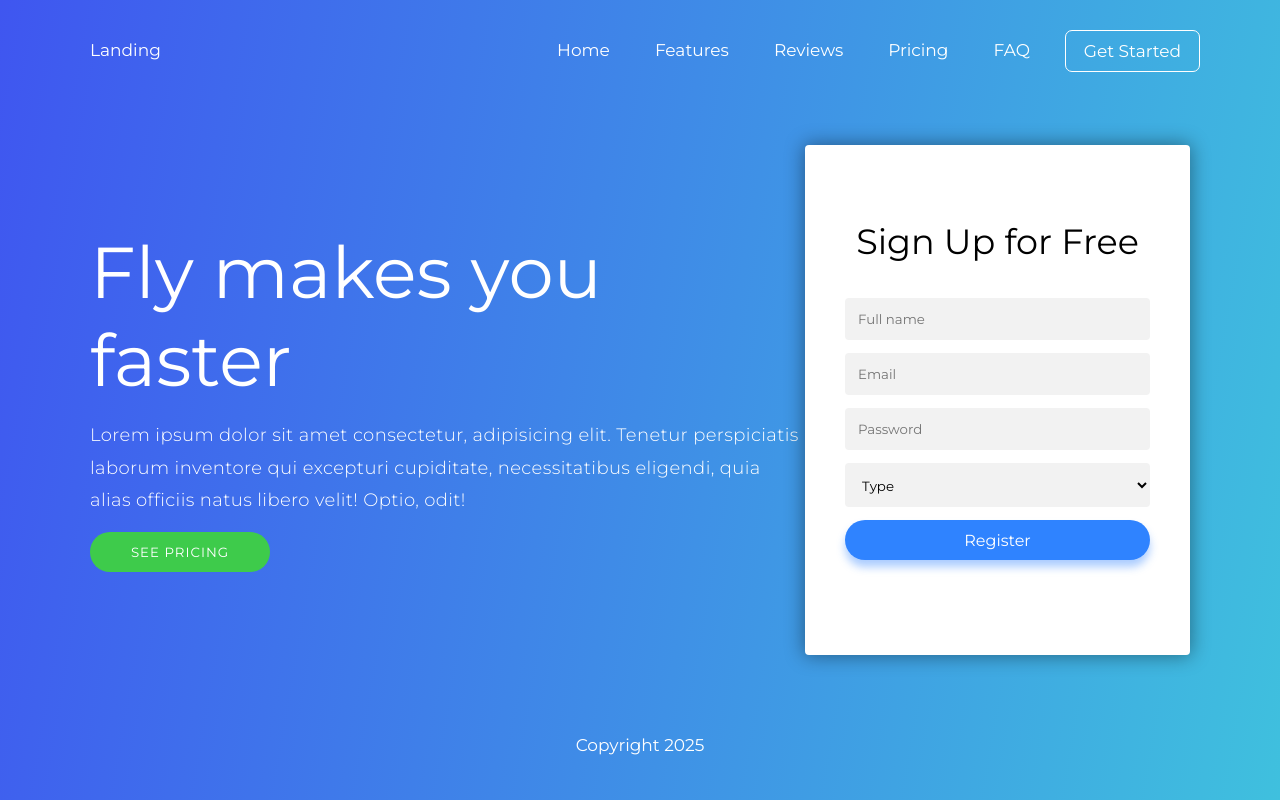
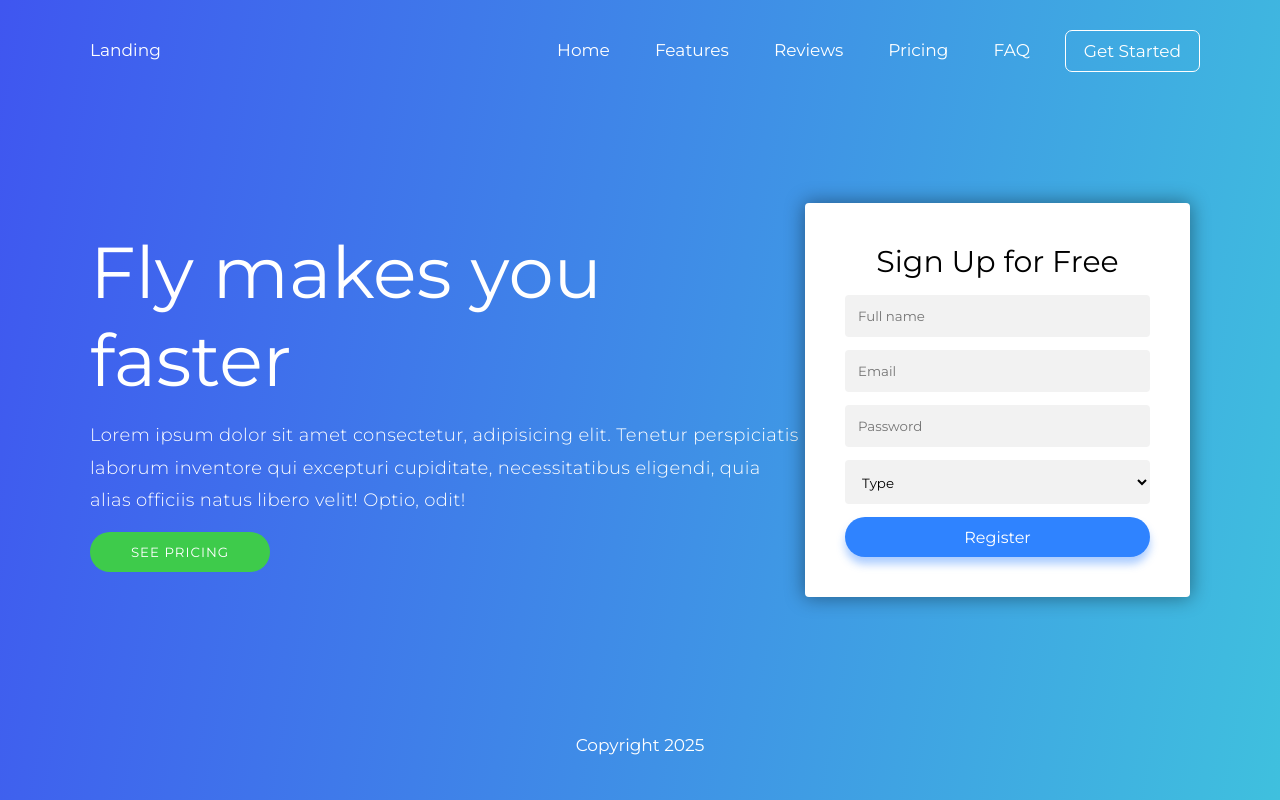
Before and after one commit to roanoarounik/Self-Trial, a plain HTML site: page index.html in a window 1280 px wide. Drawn offline with Linux system fonts and the light colour scheme.

Commit message:
Middle Finished For Real This Time

```diff
--- a/styles/styles.css
+++ b/styles/styles.css
@@ -48,6 +48,7 @@ header {
 
 section {
     width: 100%;
+    align-items: center;
     padding: 0 !important;
     justify-content: space-between !important;
 }
@@ -83,13 +84,18 @@ button {
     box-shadow: 0 0 19px 1px rgb(0 0 0 / 40%);
     min-width: 305px;
     border-radius: 4px;
+    max-height: 335px;
+    display: flex;
+    flex-direction: column;
+    justify-content: center;
 }
 
 h3 {
     color: black;
     text-align: center;
-    font-size: 35px;
+    font-size: 30px;
     font-weight: 400;
+    margin: 0 0 15px;
 }
 
 form {
```
